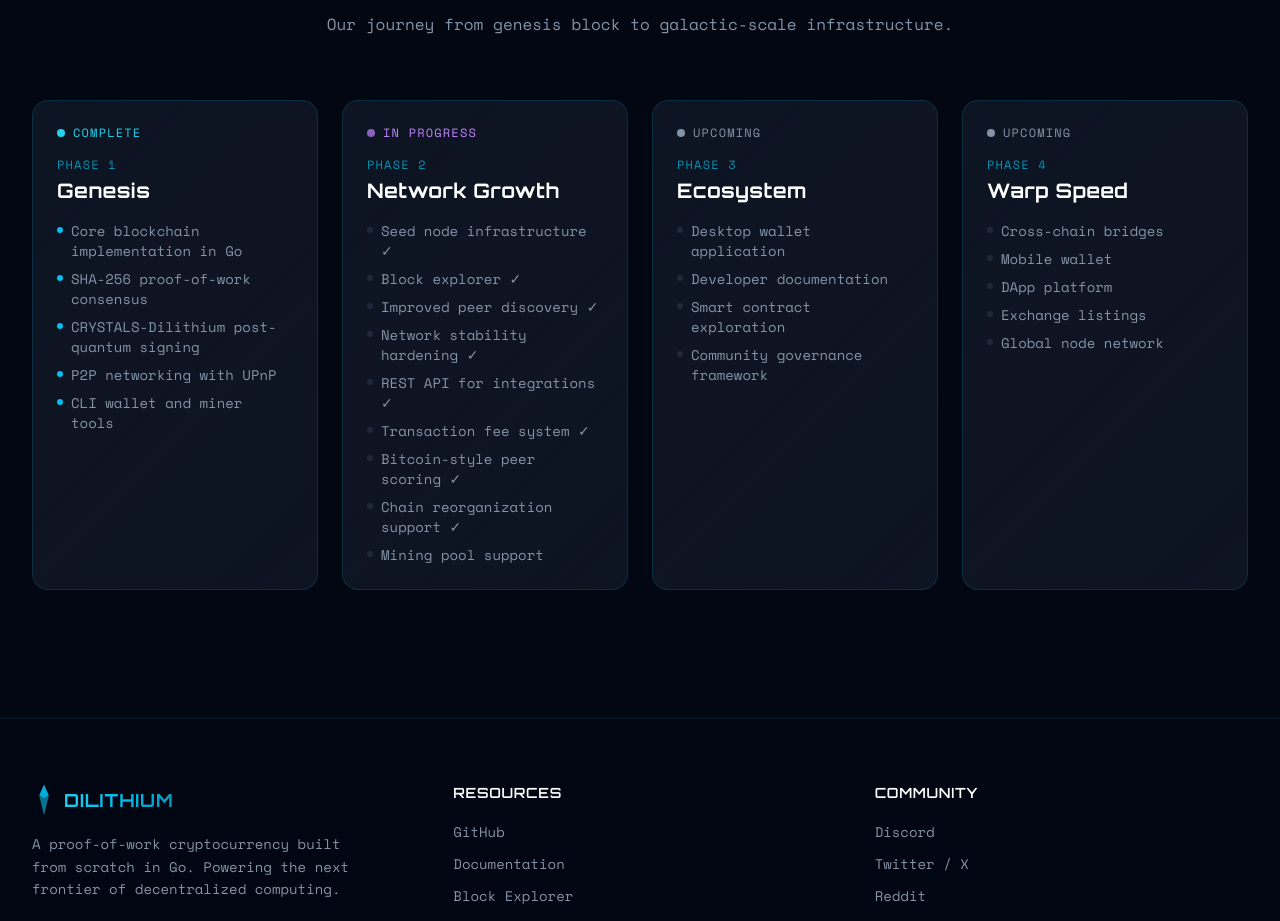
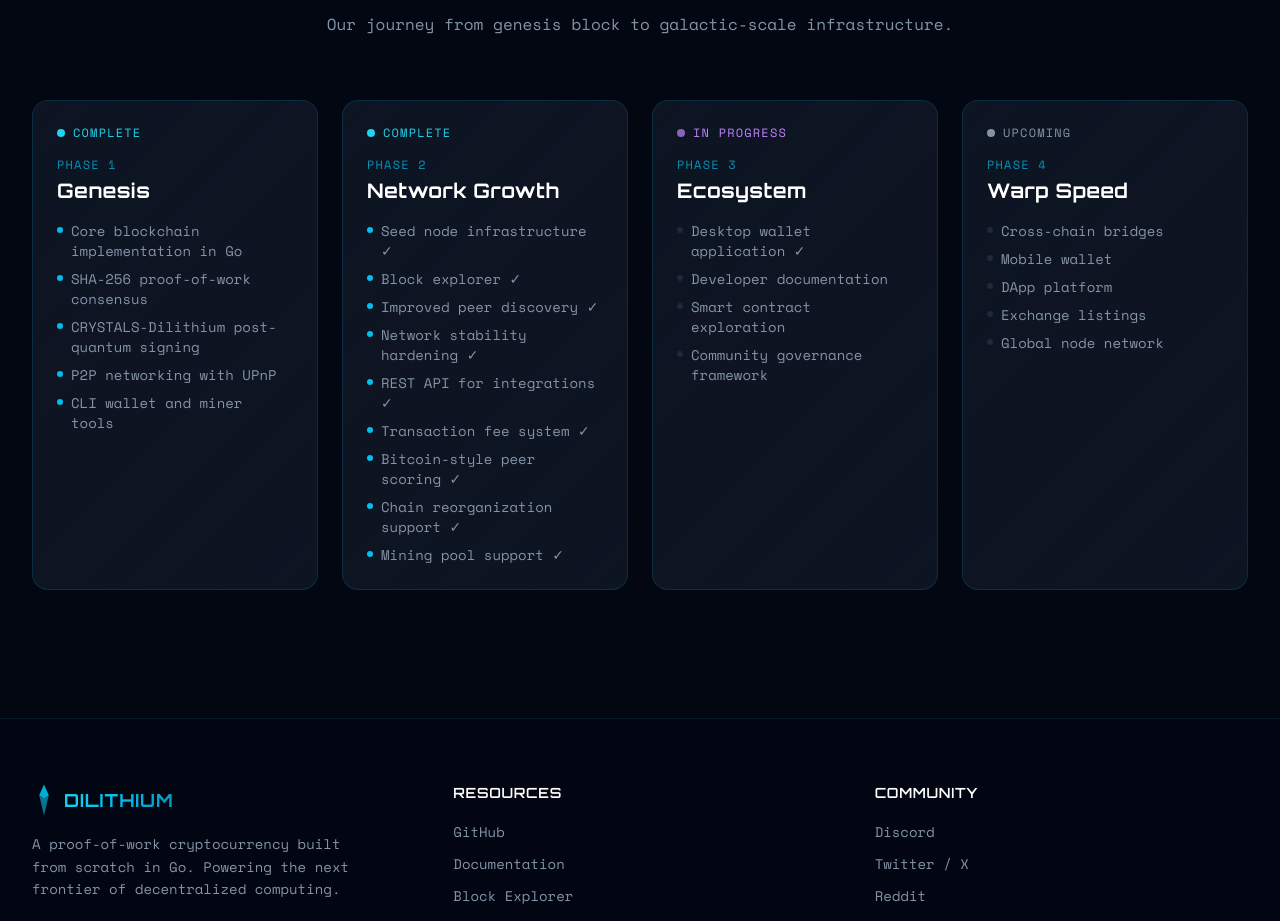
Before and after one commit to luccadimario/dilithium-web, a Next.js app: page / in a window 1280 px wide. Shown: the part 3948-4869 px from the top of the page. Built offline with nearby package versions, Linux system fonts and the light colour scheme.

Commit message:
Update roadmap: Phase 2 complete, Phase 3 in progress, wallet GUI done
Phase 2 (Network Growth) is now fully complete with mining pool support.
Phase 3 (Ecosystem) is now in progress with desktop wallet application
marked as done.

Co-Authored-By: Claude Opus 4.6 <noreply@anthropic.com>

```diff
--- a/src/components/RoadmapSection.tsx
+++ b/src/components/RoadmapSection.tsx
@@ -19,7 +19,7 @@ const phases = [
   {
     phase: 'Phase 2',
     title: 'Network Growth',
-    status: 'in-progress' as const,
+    status: 'done' as const,
     items: [
       'Seed node infrastructure ✓',
       'Block explorer ✓',
@@ -29,15 +29,15 @@ const phases = [
       'Transaction fee system ✓',
       'Bitcoin-style peer scoring ✓',
       'Chain reorganization support ✓',
-      'Mining pool support',
+      'Mining pool support ✓',
     ],
   },
   {
     phase: 'Phase 3',
     title: 'Ecosystem',
-    status: 'upcoming' as const,
+    status: 'in-progress' as const,
     items: [
-      'Desktop wallet application',
+      'Desktop wallet application ✓',
       'Developer documentation',
       'Smart contract exploration',
       'Community governance framework',
```
